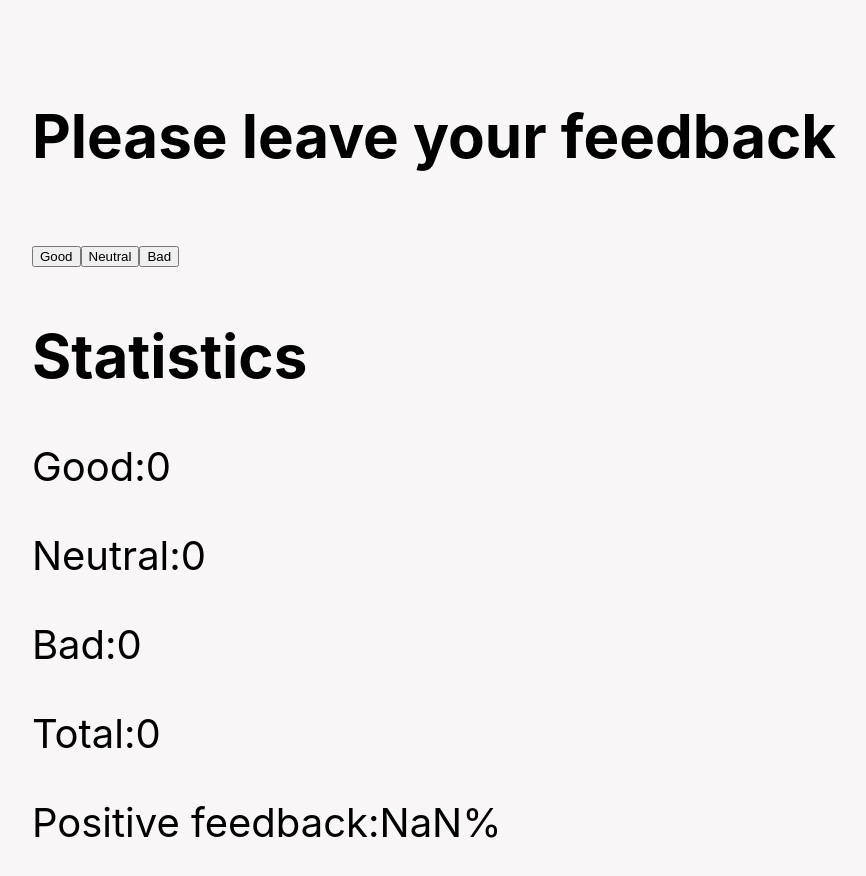
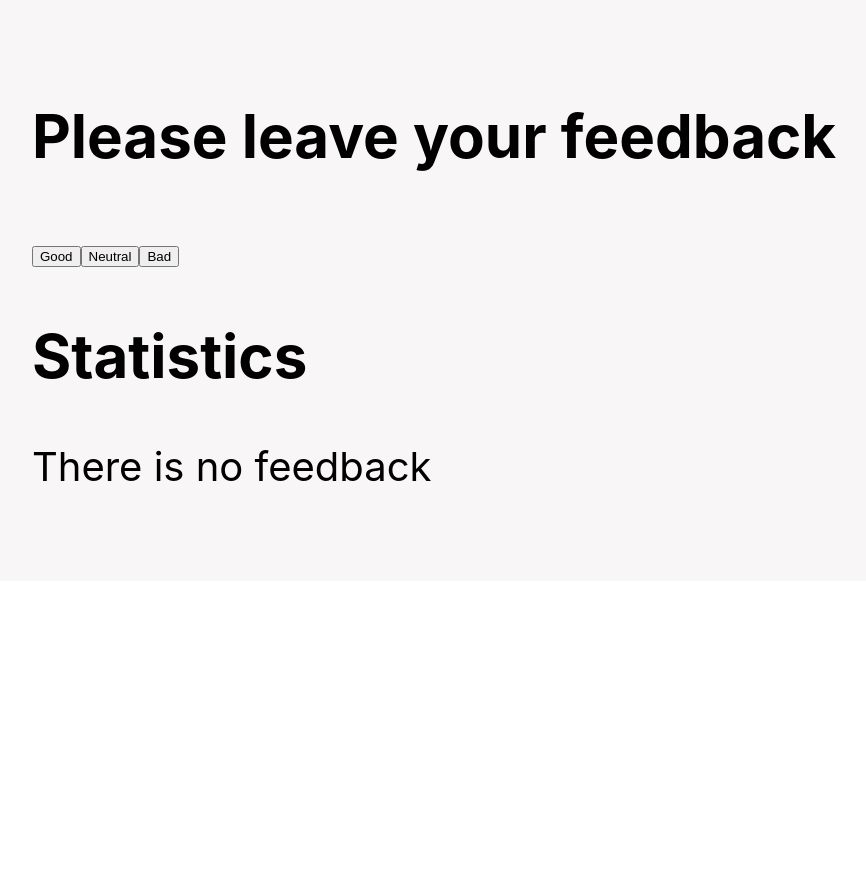
Before and after one commit to Ronskyi-O/goit-react-hw-02-feedback, a React (Create React App) app: page / in a window 1280 px wide. Shown: the top 876 px of the page, without its empty margins (206-1072 px from the left). After the commit the page ends 800 px from the top, so only its background shows below. Built offline with nearby package versions, Linux system fonts and the light colour scheme.

Commit message:
Task 4 - done

```diff
--- a/src/components/App/App.jsx
+++ b/src/components/App/App.jsx
@@ -2,6 +2,7 @@ import React, { Component } from 'react';
 import { FeedbackOptions } from '../FeedbackOptions/FeedbackOptions';
 import { Statistics } from '../Statistics/Statistics';
 import { Section } from '../Section/Section'
+import { Notification } from '../Notification/Notification'
 import { Container } from './App.styled';
 
 
@@ -30,13 +31,13 @@ export class App extends Component {
     }));
   };
 
-  // countTotalFeedback = () => {
-  //   return this.state.good + this.state.neutral + this.state.bad
-  // }
+  countTotalFeedback = () => {
+    return this.state.good + this.state.neutral + this.state.bad
+  }
 
-  // countPositiveFeedbackPercentage = () => {
-  //   return Math.round(this.state.good / this.countTotalFeedback() * 100);
-  // }
+  countPositiveFeedbackPercentage = () => {
+    return Math.round(this.state.good / this.countTotalFeedback() * 100);
+  }
 
   render() {
 
@@ -47,21 +48,22 @@ export class App extends Component {
     return (
       <Container>
         <div>
-          <Section title={`Please leave your feedback`}>
+          <Section title="Please leave your feedback">
             <FeedbackOptions
               onIncrementGoodFeedback={this.onClickIncrementGoodFeedback}
               onIncrementNeutralFeedback={this.onClickIncrementNeutralFeedback}
               onIncrementBadFeedback={this.onClickIncrementBadFeedback}
             />
           </Section>
-          <Section title={`Statistics`}>
-            <Statistics
+          <Section title="Statistics">
+            {this.countTotalFeedback() === 0 ? <Notification message="There is no feedback" /> : <Statistics
               good={good}
               neutral={neutral}
               bad={bad}
-            // total={this.countTotalFeedback()}
-            // positivePercentage={this.countPositiveFeedbackPercentage()}
-            />
+              total={this.countTotalFeedback()}
+              positivePercentage={this.countPositiveFeedbackPercentage()}
+            />}
+
           </Section>
         </div>
       </Container>
--- /dev/null
+++ b/src/components/Notification/Notification.jsx
@@ -0,0 +1,7 @@
+import React from 'react'
+
+export const Notification = ({ message }) => {
+    return (
+        <p>{message}</p>
+    )
+}
--- a/src/components/Statistics/Statistics.jsx
+++ b/src/components/Statistics/Statistics.jsx
@@ -1,32 +1,32 @@
 import React from "react"
 
-export const Statistics = ({ good, neutral, bad }) => {
+// export const Statistics = ({ good, neutral, bad }) => {
 
-    const countTotalFeedback = good + neutral + bad;
-    const countPositiveFeedbackPercentage = Math.round(
-        (good / countTotalFeedback) * 100
-    );
+//     const countTotalFeedback = good + neutral + bad;
+//     const countPositiveFeedbackPercentage = Math.round(
+//         (good / countTotalFeedback) * 100
+//     );
+
+//     return (
+//         <div>
+//             <p>Good:{good}</p>
+//             <p>Neutral:{neutral}</p>
+//             <p>Bad:{bad}</p>
+//             <p>Total:{countTotalFeedback}</p>
+//             <p>Positive feedback:{countPositiveFeedbackPercentage}%</p>
+//         </div>
+//     )
+// }
+
+export const Statistics = ({ good, neutral, bad, total, positivePercentage }) => {
 
     return (
         <div>
             <p>Good:{good}</p>
             <p>Neutral:{neutral}</p>
             <p>Bad:{bad}</p>
-            <p>Total:{countTotalFeedback}</p>
-            <p>Positive feedback:{countPositiveFeedbackPercentage}%</p>
+            <p>Total:{total}</p>
+            <p>Positive feedback:{positivePercentage}%</p>
         </div>
     )
 }
-
-// export const Statistics = ({ good, neutral, bad, total, positivePercentage }) => {
-
-//     return (
-//         <div>
-//             <p>Good:{good}</p>
-//             <p>Neutral:{neutral}</p>
-//             <p>Bad:{bad}</p>
-//             <p>Total:{total}</p>
-//             <p>Positive feedback:{positivePercentage}%</p>
-//         </div>
-//     )
-// }
```
Also changed, not shown: src/components/Notification/Notification.styled.jsx (added).
